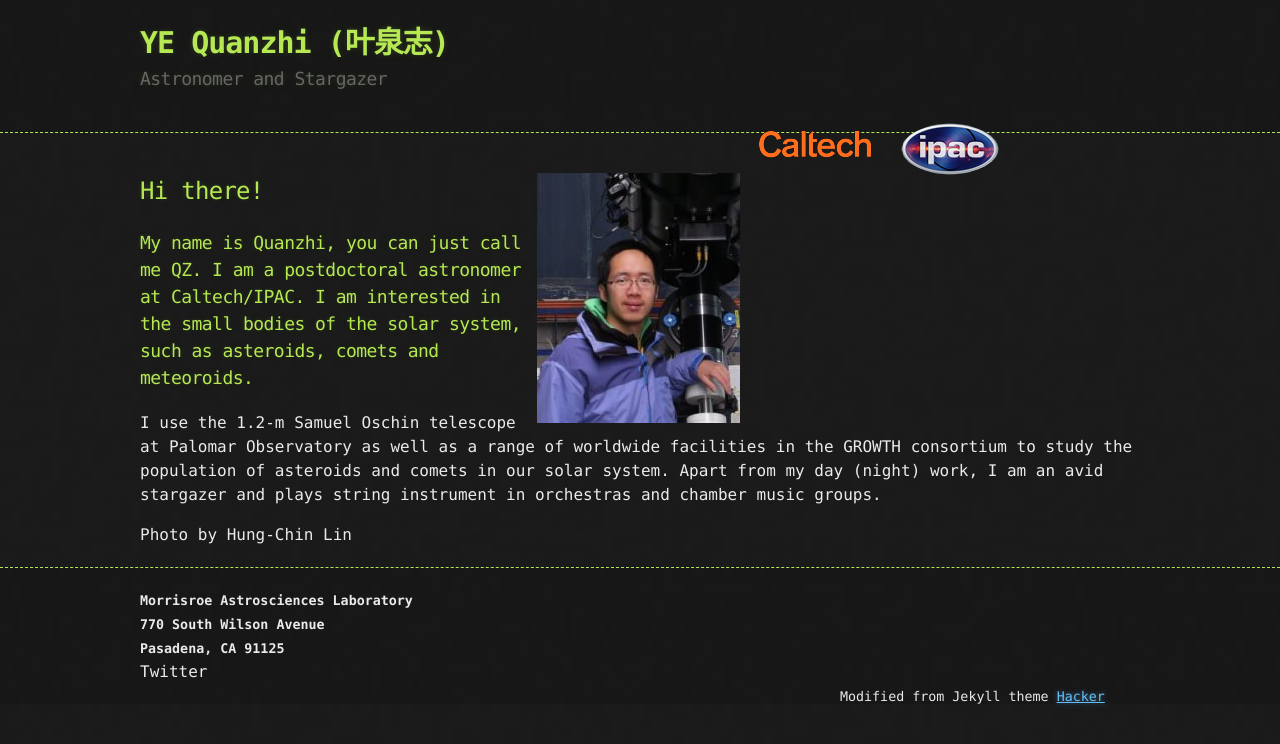
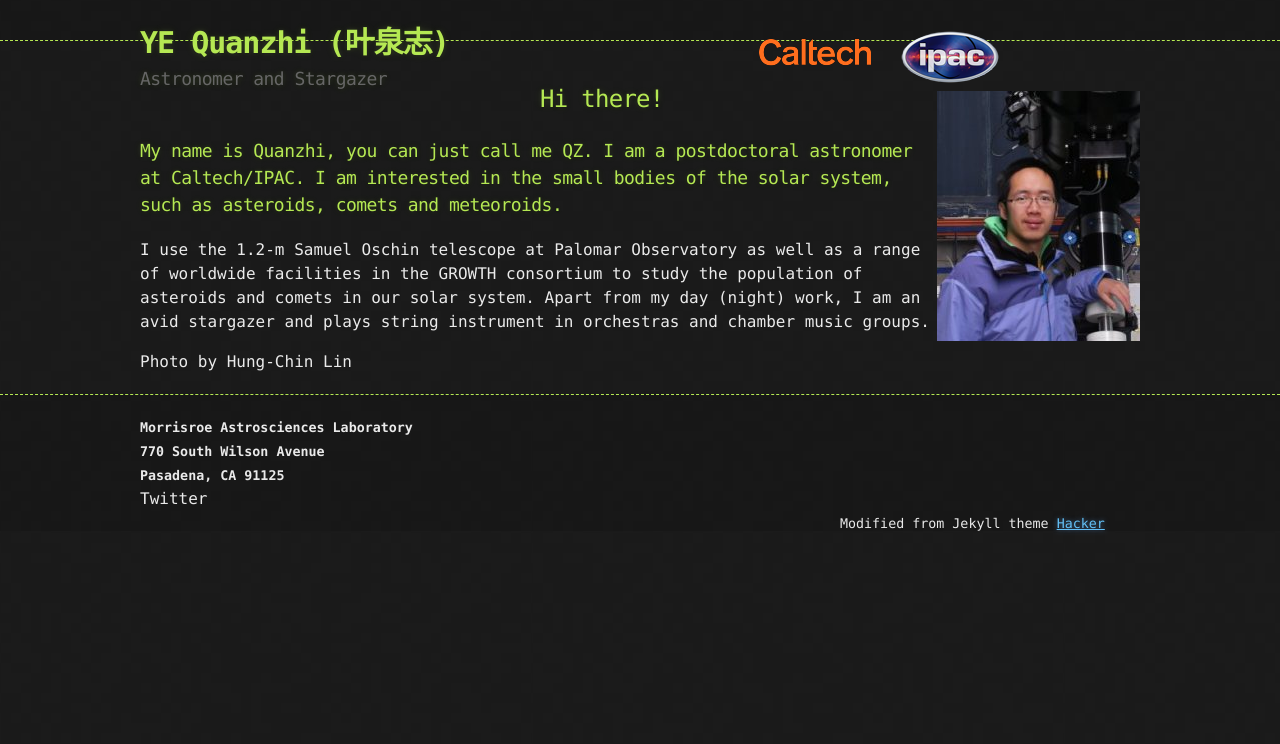
Before and after one commit to Yeqzids/Yeqzids.GitHub.io, a Jekyll site: the page built from index.md, in a window 1280 px wide. Shown: the top 744 px of the page. Built offline with Jekyll 4.4.1, drawn with Linux system fonts in a browser that asks for light colours.

Commit message:
revised header style

```diff
--- a/_layouts/default.html
+++ b/_layouts/default.html
@@ -13,16 +13,11 @@
 
     <header>
       <div class="container">
-        <h1>{{ site.title | default: site.github.repository_name }}</h1>
-        <h2>{{ site.description | default: site.github.project_tagline }}</h2>
+        <div class="subcontainer_header_main">
+          <h1>{{ site.title | default: site.github.repository_name }}</h1>
+          <h2>{{ site.description | default: site.github.project_tagline }}</h2>
+        </div>
 
-        <section id="downloads">
-          {% if site.show_downloads %}
-            <a href="{{ site.github.zip_url }}" class="btn">Download as .zip</a>
-            <a href="{{ site.github.tar_url }}" class="btn">Download as .tar.gz</a>
-            <a href="{{ site.github.repository_url }}" class="btn btn-github"><span class="icon"></span>View on GitHub</a>
-          {% endif %}
-        </section>
         <div class="subcontainer_header_logo">
           <a href="http://www.caltech.edu"><img src="caltech.png"></a>
           <a href="http://www.ipac.caltech.edu"><img src="ipac.png"></a>
@@ -30,7 +25,7 @@
       </div>
     </header>
 
-    <div class="container">
+    <div class="container" clear="both">
       <section id="main_content">
         {{ content }}
       </section>
```
